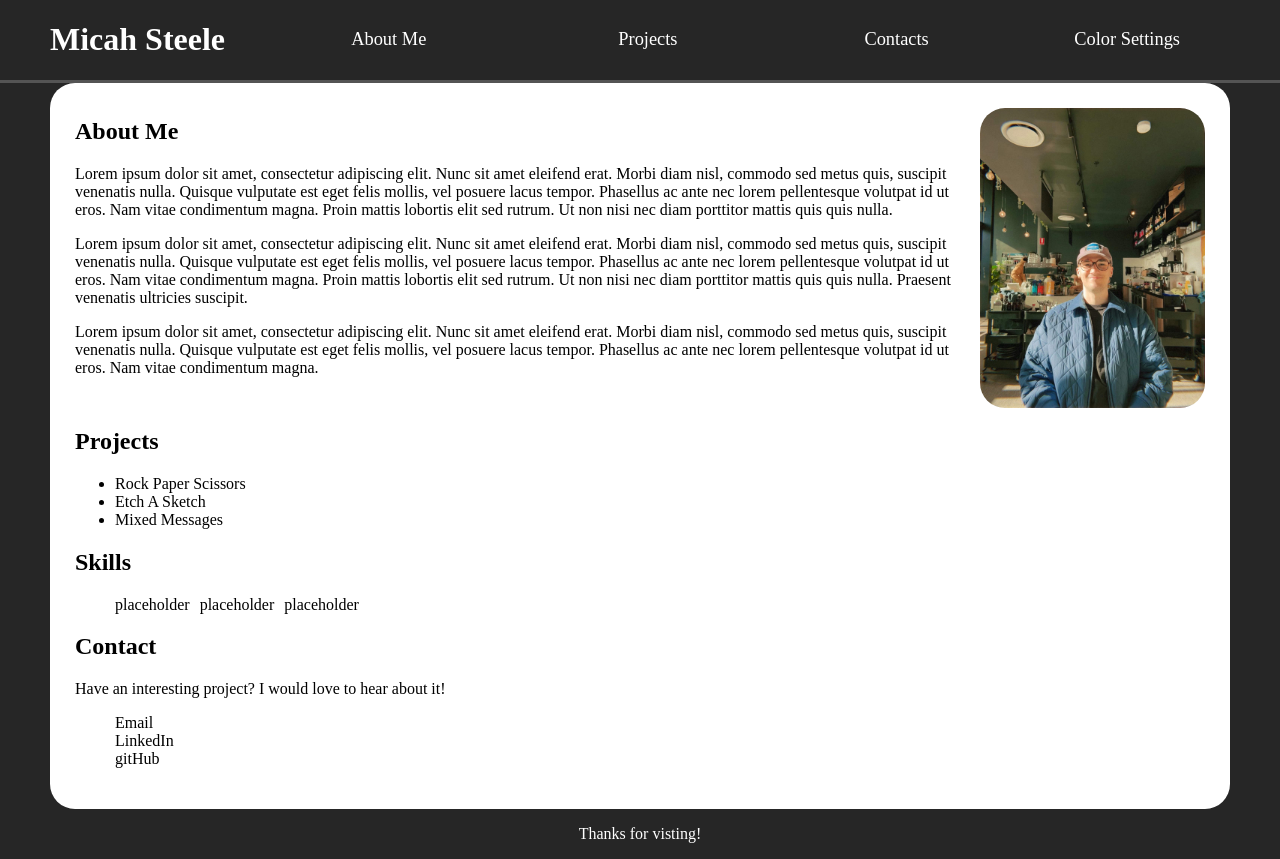
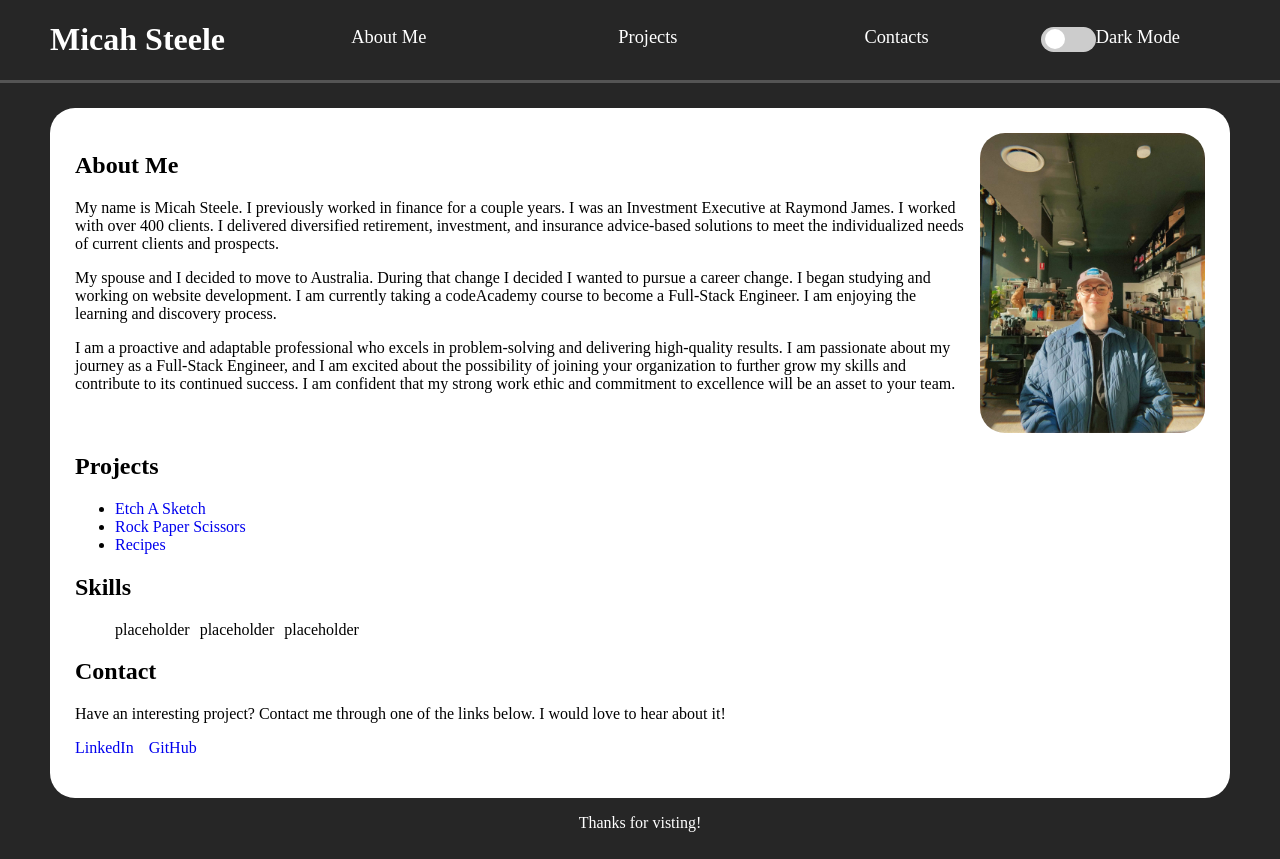
Before and after one commit to micahsteele/Portfolio, a plain HTML site: page index.html in a window 1280 px wide. Drawn offline with Linux system fonts and the light colour scheme.

Commit message:
darkmode setting accessability

```diff
--- a/index.html
+++ b/index.html
@@ -14,36 +14,39 @@
         <div class="header-links">About Me</div>
         <div class="header-links">Projects</div>
         <div class="header-links">Contacts</div>
-        <div class="header-links">Color Settings</div>
+        <div class="header-links">
+            <label class="switch">
+            <input type="checkbox" onchange="darkMode()">
+            <span class="slider round"></span>
+          </label>Dark Mode</div>
     </div>
 </header>
 <main>
     <div class="about-me">
         <div>
             <h2>About Me</h2>
-            <p>Lorem ipsum dolor sit amet, consectetur adipiscing elit. Nunc sit amet eleifend erat. Morbi diam
-                nisl, commodo sed metus quis, suscipit venenatis nulla. Quisque vulputate est eget felis mollis,
-                vel posuere lacus tempor. Phasellus ac ante nec lorem pellentesque volutpat id ut eros. Nam vitae
-                condimentum magna. Proin mattis lobortis elit sed rutrum. Ut non nisi nec diam porttitor mattis quis
-                quis nulla. </p>
-            <p>Lorem ipsum dolor sit amet, consectetur adipiscing elit. Nunc sit amet eleifend erat. Morbi diam
-                nisl, commodo sed metus quis, suscipit venenatis nulla. Quisque vulputate est eget felis mollis,
-                vel posuere lacus tempor. Phasellus ac ante nec lorem pellentesque volutpat id ut eros. Nam vitae
-                condimentum magna. Proin mattis lobortis elit sed rutrum. Ut non nisi nec diam porttitor mattis quis
-                quis nulla. Praesent venenatis ultricies suscipit.</p>
-            <p>Lorem ipsum dolor sit amet, consectetur adipiscing elit. Nunc sit amet eleifend erat. Morbi diam
-                nisl, commodo sed metus quis, suscipit venenatis nulla. Quisque vulputate est eget felis mollis,
-                vel posuere lacus tempor. Phasellus ac ante nec lorem pellentesque volutpat id ut eros. Nam vitae
-                condimentum magna.</p>
+            <p>My name is Micah Steele. I previously worked in finance for a couple years. I was an Investment Executive
+                at Raymond James. I worked with over 400 clients. I delivered diversified retirement, investment, and
+                insurance advice-based solutions to meet the individualized needs of current clients and prospects.
+            </p>
+            <p>My spouse and I decided to move to Australia. During that change I decided I wanted to pursue a career change.
+                I began studying and working on website development. I am currently taking a codeAcademy course to become a Full-Stack
+                Engineer. I am enjoying the learning and discovery process.
+            </p>
+            <p>I am a proactive and adaptable professional who excels in problem-solving and delivering high-quality results.
+                I am passionate about my journey as a Full-Stack Engineer, and I am excited about the possibility of joining
+                your organization to further grow my skills and contribute to its continued success.
+                I am confident that my strong work ethic and commitment to excellence will be an asset to your team.
+            </p>
         </div>
         <img src="./01J0533Z9.jpg" alt="A photo of Micah Steele">
     </div>
     <div class="projects">
         <h2>Projects</h2>
         <ul>
-            <li>Rock Paper Scissors</li>
-            <li>Etch A Sketch</li>
-            <li>Mixed Messages</li>
+            <li><a href="https://micahsteele.github.io/Etch-A-Sketch">Etch A Sketch</a></li>
+            <li><a href="https://micahsteele.github.io/Rock_Paper_Scissors">Rock Paper Scissors</a></li>
+            <li><a href="https://micahsteele.github.io/odin-recipes">Recipes</a></li>
         </ul>
     </div>
     <div class="skills">
@@ -56,11 +59,10 @@
     </div>
     <div class="contact">
         <h2>Contact</h2>
-        <p>Have an interesting project? I would love to hear about it!</p>
+        <p>Have an interesting project? Contact me through one of the links below. I would love to hear about it!</p>
         <ul>
-            <li>Email</li>
-            <li>LinkedIn</li>
-            <li>gitHub</li>
+            <li><a href="http://www.linkedin.com/in/micah-s-steele" target="_blank">LinkedIn</a></li>
+            <li><a href="https://github.com/micahsteele" target="_blank">GitHub</a></li>
         </ul>
     </div>
 </main>
--- a/script.js
+++ b/script.js
@@ -0,0 +1,5 @@
+function darkMode() {
+    console.log('test')
+    var element = document.body;
+    element.classList.toggle("dark-mode");
+  }
--- a/style.css
+++ b/style.css
@@ -1,13 +1,30 @@
+:root {
+    --primary-color: #262626;
+    --secondary-color: white;
+    --text-color: black;
+    --link-color: rgb(42, 99, 255);
+}
+
+.dark-mode {
+    --primary-color: black;
+    --secondary-color: black;
+    --text-color: white;
+    --link-color: rgb(170, 147, 233);
+  }
+
 body {
     margin: 0;
     background-color: #262626;
 }
 
+
 main {
-    background-color: white;
+    background-color: var(--secondary-color);
+    color: var(--text-color);
     border-radius: 25px;
     margin-left: 50px;
     margin-right: 50px;
+    margin-top: 25px;
 }
 
 header {
@@ -71,7 +88,21 @@ img {
 }
 
 .contact ul {
+    display: flex;
     list-style-type: none;
+    padding-left: 0;
+}
+
+.contact ul li {
+    margin-right: 15px;
+}
+
+a {
+    text-decoration: none;
+}
+
+a:visited {
+    color: var(--link-color)
 }
 
 footer {
@@ -81,3 +112,63 @@ footer {
     margin: 0;
     color: white;
 }
+
+.switch {
+    position: relative;
+    display: inline-block;
+    width: 55px;
+    height: 25px;
+}
+
+.switch input {
+    opacity: 0;
+    width: 0;
+    height: 0;
+}
+
+.slider {
+    position: absolute;
+    cursor: pointer;
+    top: 0;
+    left: 0;
+    right: 0;
+    bottom: 0;
+    background-color: #ccc;
+    -webkit-transition: .4s;
+    transition: .4s;
+}
+
+.slider:before {
+    position: absolute;
+    content: "";
+    height: 20px;
+    width: 20px;
+    left: 4px;
+    bottom: 3px;
+    right: 3px;
+    background-color: white;
+    -webkit-transition: .4s;
+    transition: .4s;
+}
+
+input:checked + .slider {
+    background-color: #2196F3;
+}
+
+input:focus + .slider {
+    box-shadow: 0 0 1px #2196F3;
+}
+
+input:checked + .slider:before {
+    -webkit-transform: translateX(26px);
+    -ms-transform: translateX(26px);
+    transform: translateX(26px);
+}
+
+.slider.round {
+    border-radius: 25px;
+}
+
+.slider.round:before {
+    border-radius: 50%;
+}
```
